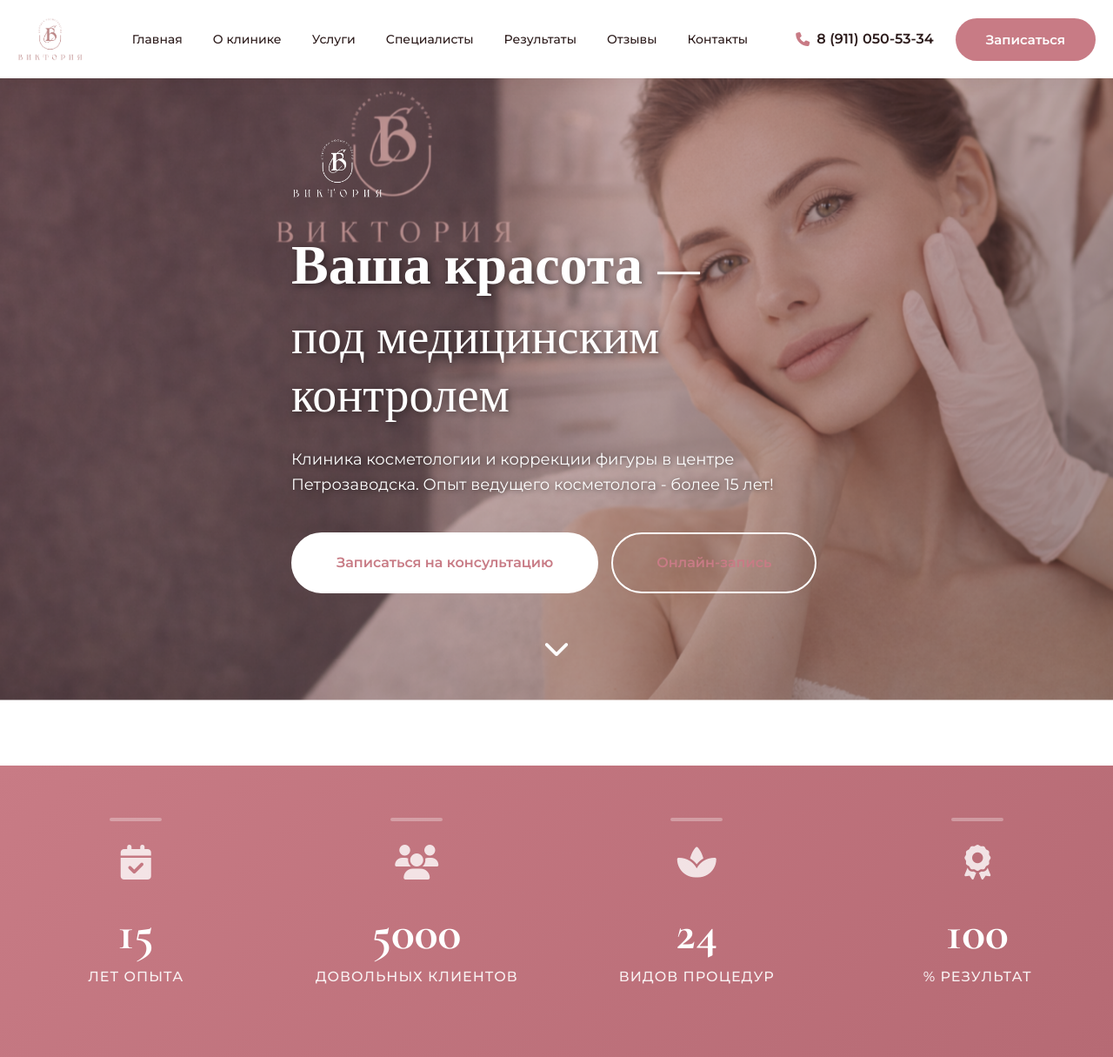
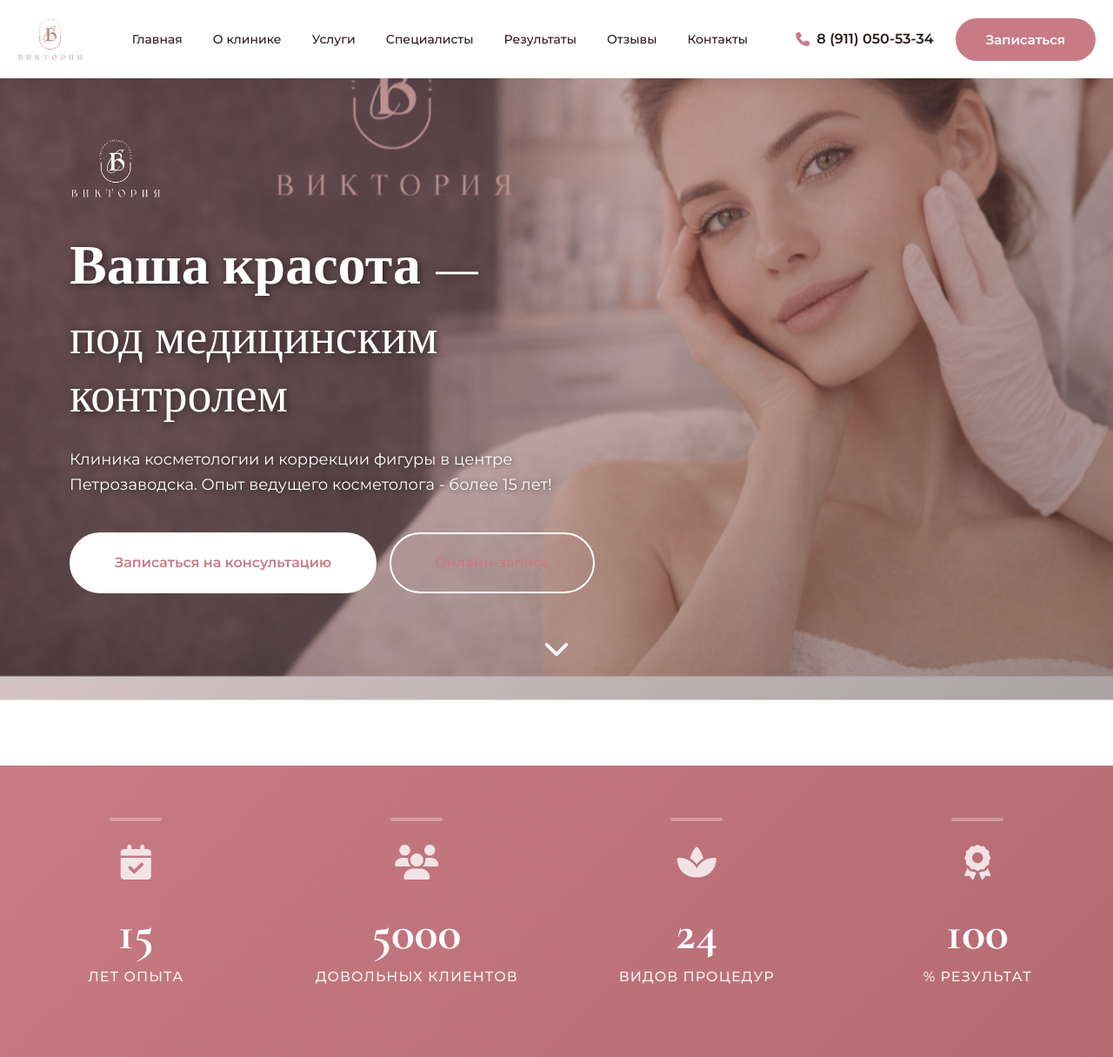
Before and after one commit to KoboSteruS/kosmetolog_Victoria, a Flask app: page / in a window 1280 px wide. Shown: the top 1215 px of the page at 87% size. Run offline with Flask 3, Linux system fonts and the light colour scheme; data that the repository does not hold is empty.

Commit message:
fix: adjust hero background position to show logo - moved background up by 80px

```diff
--- a/app/static/css/style.css
+++ b/app/static/css/style.css
@@ -265,8 +265,8 @@ button {
 
 .hero .container {
     display: flex;
-    justify-content: flex-start;
-    padding-left: 60px; /* Контролируем отступ слева */
+    justify-content: flex-start; /* Контент слева */
+    margin-left: 60px;
 }
 
 .hero-background {
@@ -275,7 +275,8 @@ button {
     left: 0;
     right: 0;
     bottom: 0;
-    background: url('../images/hero-bg.png') center/cover no-repeat;
+    background: url('../images/hero-bg.png') center top/cover no-repeat; /* Изменил на center top */
+    background-position: center -80px; /* Сдвинул вверх на 80px, чтобы видеть логотип */
     z-index: -1;
     animation: zoomIn 20s ease-in-out infinite alternate;
 }
```
